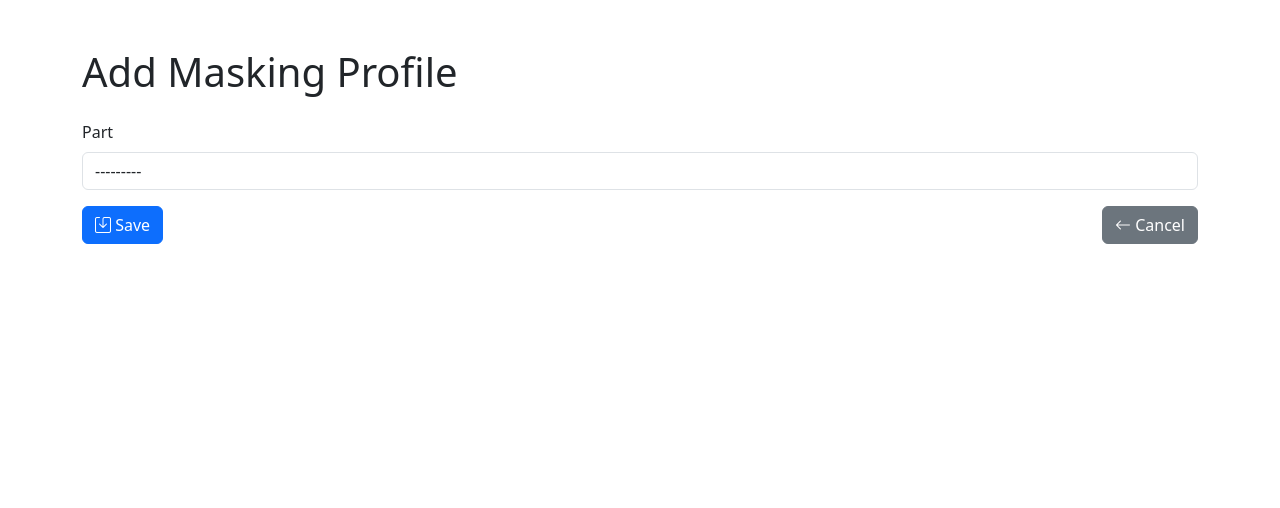
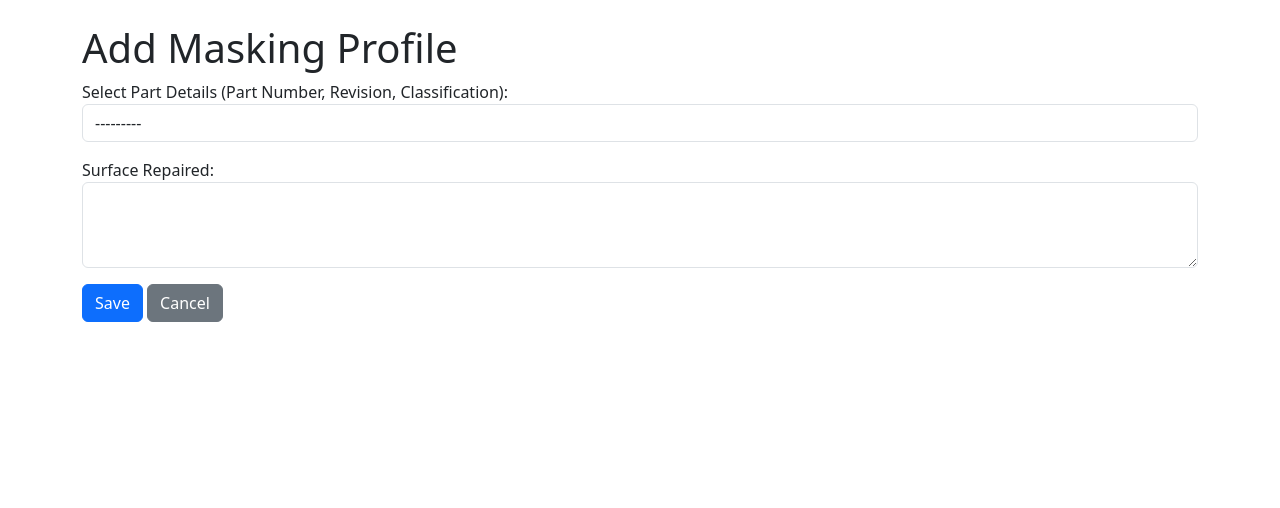
Before and after one commit to SmartXchain/piedmont, a Django app: page /masking/create/ in a window 1280 px wide. Shown: the part 56-564 px from the top of the page. Run offline with Django 5.2, Linux system fonts and the light colour scheme; data that the repository does not hold is empty; some libraries are stand-ins or nearby versions.

Commit message:
fix: masking profile

```diff
--- a/app/masking/forms.py
+++ b/app/masking/forms.py
@@ -1,28 +1,17 @@
 from django import forms
-from .models import MaskingProfile, MaskingPhoto
-from part.models import Part
+from masking.models import MaskingProfile
+from part.models import PartDetails
 
 class MaskingProfileForm(forms.ModelForm):
+    part_detail = forms.ModelChoiceField(
+        queryset=PartDetails.objects.select_related('classification', 'processing_standard'),
+        widget=forms.Select(attrs={'class': 'form-control'}),
+        label="Select Part Details (Part Number, Revision, Classification)"
+    )
+
     class Meta:
         model = MaskingProfile
-        fields = ['part']
-
-    def __init__(self, *args, **kwargs):
-        super().__init__(*args, **kwargs)
-        self.fields['part'].label_from_instance = lambda obj: f"{obj.part_number} - Rev {obj.part_revision} ({obj.part_description})"
-
-    def clean(self):
-        cleaned_data = super().clean()
-        part = cleaned_data.get('part')
-
-        # Check for duplicates
-        if part and MaskingProfile.objects.filter(part=part).exists():
-            self.add_error('part', f"A masking profile for part {part.part_number} with revision {part.part_revision} already exists.")
-
-        return cleaned_data
-
-
-class MaskingPhotoForm(forms.ModelForm):
-    class Meta:
-        model = MaskingPhoto
-        fields = ['masking_profile', 'photo_type', 'image', 'description']
+        fields = ['part_detail', 'surface_repaired']
+        widgets = {
+            'surface_repaired': forms.Textarea(attrs={'class': 'form-control', 'rows': 3}),
+        }
--- a/app/masking/models.py
+++ b/app/masking/models.py
@@ -1,55 +1,30 @@
 from django.db import models
-from django.conf import settings
-from django.utils.translation import gettext_lazy as _
-from part.models import Part  # Assuming Part model exists in the `part` app
-
+from part.models import PartDetails
+from django.db.models import F
 
 class MaskingProfile(models.Model):
-    part = models.ForeignKey(Part, on_delete=models.CASCADE, related_name='masking_profiles')
-    MASKING_FAMILY_CHOICES = [
-        ('tape', 'Tape'),
-        ('wax', 'Wax'),
-        ('lacquer', 'Lacquer'),
-        # Add other masking families here
-    ]
-    masking_family = models.CharField(
-        max_length=50, choices=MASKING_FAMILY_CHOICES, verbose_name=_("Masking Family")
+    part_detail = models.ForeignKey(
+        'part.PartDetails',  # Reference to the PartDetails model
+        on_delete=models.CASCADE,
+        related_name='masking_profiles'
     )
-    job_identity = models.CharField(
-        max_length=50,
-        choices=[
-            ('chrome_plate', 'Chrome Plate'),
-            ('cadmium_plate', 'Cadmium Plate'),
-            ('nickel plate', 'Nickel Plate'),
-            ('etch', 'Etch'),
-            ('anodize', 'Anodize'),
-            ('paint', 'Paint'),
-            ('chrome strip', 'Chrome Strip'),
-            ('cad strip', 'Cad Strip'),
-            ('nickel strip', 'Nickel Strip'),
-        ],
-        verbose_name=_("Job Identity"),
-    )
-    surface_repaired = models.TextField(blank=True, null=True, verbose_name=_("Surface Repaired"))
+    surface_repaired = models.TextField(blank=True, null=True, verbose_name="Surface Repaired")
     created_at = models.DateTimeField(auto_now_add=True)
     updated_at = models.DateTimeField(auto_now=True)
 
     def __str__(self):
-        return f"Masking Profile for {self.part.part_number} (Revision {self.part.part_revision})"
+        return f"Masking Profile for {self.part_detail.part.part_number} (Revision {self.part_detail.part.part_revision})"
 
-class MaskingPhoto(models.Model):
-    masking_profile = models.ForeignKey(MaskingProfile, on_delete=models.CASCADE, related_name='photos')
-    photo_type = models.CharField(
-        max_length=10,
-        choices=[
-            ('front', 'Front'),
-            ('top', 'Top'),
-            ('right', 'Right'),
-            ('closeup', 'Close-Up'),
-        ],
+
+def masking_profile_list(request):
+    profiles = (
+        MaskingProfile.objects
+        .select_related('part_detail__part')  # Ensure related Part and PartDetail data is fetched
+        .values(
+            part_number=F('part_detail__part__part_number'),
+            part_revision=F('part_detail__part__part_revision'),
+            part_description=F('part_detail__part__part_description'),
+        )
+        .distinct()
     )
-    image = models.ImageField(upload_to='masking_photos/')
-    description = models.CharField(max_length=255, blank=True, null=True)
-
-    def __str__(self):
-        return f"{self.photo_type} photo for {self.masking_profile}"
+    return render(request, 'masking/masking_profile_list.html', {'profiles': profiles})
--- a/app/masking/templates/masking/masking_profile_form.html
+++ b/app/masking/templates/masking/masking_profile_form.html
@@ -5,40 +5,22 @@
 
 {% block content %}
 <div class="container">
-    <h1 class="my-4">Add Masking Profile</h1>
+    <h1>Add Masking Profile</h1>
+    <form method="post">
+        {% csrf_token %}
+        {{ form.non_field_errors }}
 
-    <!-- Display Non-Field Errors -->
-    {% if form.non_field_errors %}
-    <div class="alert alert-danger">
-        {{ form.non_field_errors }}
-    </div>
-    {% endif %}
-
-    <form method="post" class="needs-validation" novalidate>
-        {% csrf_token %}
-
-        <!-- Part Selection -->
         <div class="mb-3">
-            <label for="id_part" class="form-label">Part</label>
-            {% if form.part.errors %}
-                {{ form.part|add_class:"form-control is-invalid" }}
-                <div class="invalid-feedback">
-                    {{ form.part.errors|join:", " }}
-                </div>
-            {% else %}
-                {{ form.part|add_class:"form-control" }}
-            {% endif %}
+            {{ form.part_detail.label_tag }}
+            {{ form.part_detail|add_class:"form-control" }}
+        </div>
+        <div class="mb-3">
+            {{ form.surface_repaired.label_tag }}
+            {{ form.surface_repaired|add_class:"form-control" }}
         </div>
 
-        <!-- Buttons -->
-        <div class="d-flex justify-content-between">
-            <button type="submit" class="btn btn-primary">
-                <i class="bi bi-save"></i> Save
-            </button>
-            <a href="{% url 'masking_profile_list' %}" class="btn btn-secondary">
-                <i class="bi bi-arrow-left"></i> Cancel
-            </a>
-        </div>
+        <button type="submit" class="btn btn-primary">Save</button>
+        <a href="{% url 'masking_profile_list' %}" class="btn btn-secondary">Cancel</a>
     </form>
 </div>
 {% endblock %}
--- a/app/masking/templates/masking/masking_profile_list.html
+++ b/app/masking/templates/masking/masking_profile_list.html
@@ -22,7 +22,7 @@
                 <td>{{ profile.part_revision }}</td>
                 <td>{{ profile.part_description }}</td>
                 <td>
-                    <a href="{% url 'masking_profile_detail' profile.part.part_number profile.part.part_revision %}" class="btn btn-info btn-sm">View</a>
+                    <a href="{% url 'masking_profile_detail' profile.part_number profile.part_revision %}" class="btn btn-info btn-sm">View</a>
                 </td>
             </tr>
             {% endfor %}
--- a/app/masking/urls.py
+++ b/app/masking/urls.py
@@ -6,4 +6,7 @@ urlpatterns = [
     path('', views.masking_profile_list, name='masking_profile_list'),
     path('<str:part_number>/<str:part_revision>/', views.masking_profile_detail, name='masking_profile_detail'),
     path('create/', views.masking_profile_create, name='masking_profile_create'),
+    path('<int:profile_id>/add_detail/', views.masking_detail_add, name='masking_detail_add'),
+    path('detail/<int:detail_id>/view/', views.masking_detail_view, name='masking_detail_view'),
+    path('detail/<int:detail_id>/edit/', views.masking_detail_edit, name='masking_detail_edit'),
 ]
--- a/app/masking/views.py
+++ b/app/masking/views.py
@@ -1,22 +1,32 @@
 from django.shortcuts import render, get_object_or_404, redirect
-from .models import MaskingProfile, MaskingPhoto
-from .forms import MaskingProfileForm, MaskingPhotoForm
-from django.http import HttpResponse
+from .models import MaskingProfile
+from .forms import MaskingProfileForm
 from django.db.models import F
 
 
 def masking_profile_list(request):
-    profiles = MaskingProfile.objects.values(
-        part_number=F('part__part_number'),
-        part_revision=F('part__part_revision'),
-        part_description=F('part__part_description'),
-    ).distinct()
+    profiles = (
+        MaskingProfile.objects
+        .select_related('part_detail__part')  # Ensure related Part and PartDetail data is fetched
+        .values(
+            part_number=F('part_detail__part__part_number'),
+            part_revision=F('part_detail__part__part_revision'),
+            part_description=F('part_detail__part__part_description'),
+        )
+        .distinct()
+    )
     return render(request, 'masking/masking_profile_list.html', {'profiles': profiles})
 
 
+
 def masking_profile_detail(request, part_number, part_revision):
-    profile = get_object_or_404(MaskingProfile, part__part_number=part_number, part__part_revision=part_revision)
+    profile = get_object_or_404(
+        MaskingProfile,
+        part_detail__part__part_number=part_number,
+        part_detail__part__part_revision=part_revision
+    )
     return render(request, 'masking/masking_profile_detail.html', {'profile': profile})
+
 
 
 def masking_profile_edit(request, profile_id):
@@ -40,9 +50,43 @@ def masking_profile_create(request):
             return redirect('masking_profile_list')
     else:
         form = MaskingProfileForm()
-
     return render(request, 'masking/masking_profile_form.html', {'form': form})
 
+
+def masking_detail_view(request, detail_id):
+    detail = get_object_or_404(MaskingPhoto, id=detail_id)  # Replace `MaskingPhoto` with actual detail model
+    return render(request, 'masking/masking_detail_view.html', {'detail': detail})
+
+
+
+def masking_detail_add(request, profile_id):
+    profile = get_object_or_404(MaskingProfile, id=profile_id)
+
+    if request.method == "POST":
+        form = MaskingProfileForm(request.POST)  # Replace with actual form for masking detail
+        if form.is_valid():
+            detail = form.save(commit=False)
+            detail.profile = profile
+            detail.save()
+            return redirect('masking_profile_detail', part_number=profile.part.part_number, part_revision=profile.part.part_revision)
+    else:
+        form = MaskingProfileForm()  # Replace with actual form for masking detail
+
+    return render(request, 'masking/masking_detail_form.html', {'form': form, 'profile': profile})
+
+
+def masking_detail_edit(request, detail_id):
+    detail = get_object_or_404(MaskingPhoto, id=detail_id)  # Replace `MaskingPhoto` with actual detail model
+
+    if request.method == "POST":
+        form = MaskingPhotoForm(request.POST, instance=detail)  # Replace `MaskingPhotoForm` with actual form
+        if form.is_valid():
+            form.save()
+            return redirect('masking_profile_detail', part_number=detail.masking_profile.part.part_number, part_revision=detail.masking_profile.part.part_revision)
+    else:
+        form = MaskingPhotoForm(instance=detail)  # Replace `MaskingPhotoForm` with actual form
+
+    return render(request, 'masking/masking_detail_form.html', {'form': form, 'detail': detail})
 
 
 def masking_photo_create(request):
--- a/app/part/models.py
+++ b/app/part/models.py
@@ -92,8 +92,8 @@ class PartDetails(models.Model):
         super().save(*args, **kwargs)
 
     def __str__(self):
-        return f"{self.part.part_number} - {self.job_identity} - {self.processing_standard.name} - {self.classification.name}"
-
+        classification_display = str(self.classification) if self.classification else "No Classification"
+        return f"{self.part.part_number} - {self.job_identity} - {self.processing_standard.name if self.processing_standard else 'No Standard'} - {classification_display}"
 
 class JobDetails(models.Model):
     part_detail = models.ForeignKey(PartDetails, on_delete=models.CASCADE, related_name='jobs')
```
Also changed, not shown: app/masking/templates/masking/masking_detail_form.html (added, +19 -0 lines), app/masking/templates/masking/masking_detail_view.html (added, +20 -0 lines), app/masking/templates/masking/masking_profile_detail.html (+13 -27 lines), app/masking/migrations/0001_initial.py, app/masking/migrations/0002_maskingprofile_job_identity_and_more.py (deleted), app/masking/migrations/0003_alter_maskingprofile_job_identity.py (deleted), app/masking/migrations/0004_remove_maskingprofile_masking_area_and_more.py (deleted).
